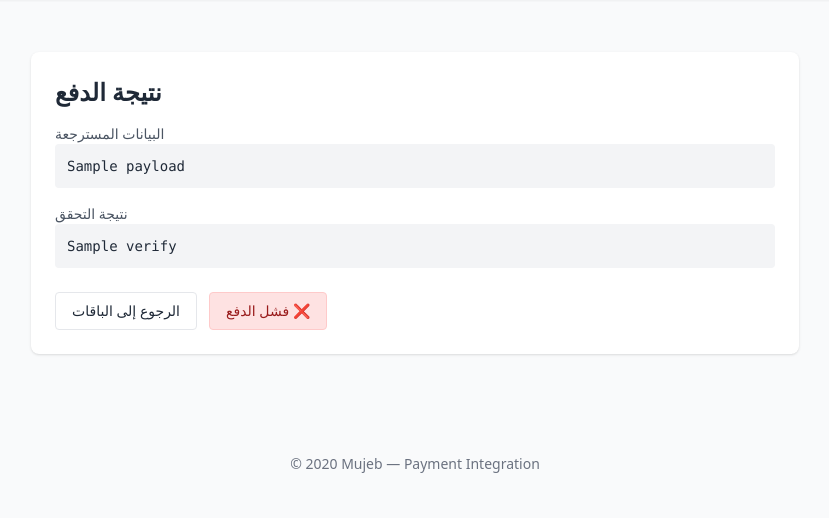
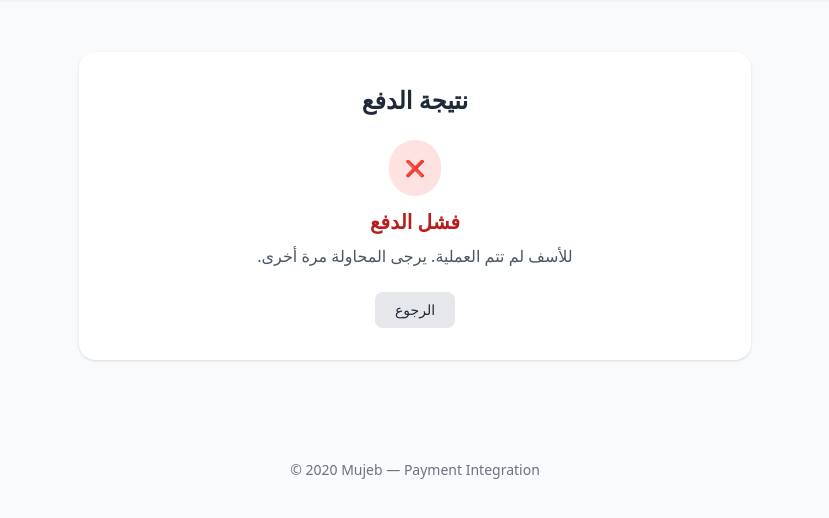
Before and after one commit to HaidaraIB/uchat_paytabs_gateway, a Django app: template payments/templates/payments/return.html in a window 1280 px wide. Shown: the part 80-598 px from the top of the page, without its empty margins (225-1054 px from the left). Run offline with Django 5.2, Linux system fonts and the light colour scheme; the template is opened without the code that fills it: most values are stand-ins (such as "Sample title", 1, 10 or a date in 2020); some libraries are stand-ins or nearby versions.

Commit message:
bug fixes and improvements

```diff
--- a/payments/templates/payments/checkout.html
+++ b/payments/templates/payments/checkout.html
@@ -43,7 +43,7 @@
 
     <div class="mt-6">
       {% if plan.id|lower != "free" and plan.id not in current_workspace.plan %}
-        <a href="{% url 'payments:subscribe' plan.id %}?workspace_id={{ workspace_id }}&owner_email={{ owner_email }}"
+        <a href="{% url 'payments:subscribe' plan.id %}?workspaceID={{ workspace_id }}&ownerEmail={{ owner_email }}"
           class="block text-center w-full inline-block bg-indigo-600 hover:bg-indigo-700 text-white font-semibold py-2 px-4 rounded">
           اشترك الآن
         </a>
--- a/payments/templates/payments/return.html
+++ b/payments/templates/payments/return.html
@@ -1,30 +1,57 @@
 {% extends "payments/base.html" %}
-{% block title %}Payment Result — Mujeb{% endblock %}
+{% block title %}نتيجة الدفع — Mujeb{% endblock %}
+{% load humanize %}
 
 {% block content %}
-<div class="max-w-3xl mx-auto bg-white rounded-lg shadow p-6">
-  <h2 class="text-2xl font-semibold mb-4">نتيجة الدفع</h2>
-
-  <div class="mb-4">
-    <h3 class="text-sm font-medium text-gray-600">البيانات المسترجعة</h3>
-    <pre class="bg-gray-100 p-3 rounded text-sm overflow-x-auto">{{ payload|safe }}</pre>
-  </div>
+<div class="max-w-2xl mx-auto bg-white rounded-2xl shadow p-8 text-center" dir="rtl">
+  <h2 class="text-2xl font-bold mb-6">نتيجة الدفع</h2>
 
   {% if verify %}
-  <div class="mb-4">
-    <h3 class="text-sm font-medium text-gray-600">نتيجة التحقق</h3>
-    <pre class="bg-gray-100 p-3 rounded text-sm overflow-x-auto">{{ verify|safe }}</pre>
+    {% if verify.payment_result and verify.payment_result.response_status == "A" %}
+      <div class="flex flex-col items-center mb-6">
+        <div class="bg-green-100 text-green-700 p-4 rounded-full mb-3">✅</div>
+        <h3 class="text-xl font-semibold text-green-700">تم الدفع بنجاح</h3>
+        <p class="text-gray-600 mt-2">شكرًا لك! تم استلام دفعتك بنجاح.</p>
+      </div>
+    {% else %}
+      <div class="flex flex-col items-center mb-6">
+        <div class="bg-red-100 text-red-700 p-4 rounded-full mb-3">❌</div>
+        <h3 class="text-xl font-semibold text-red-700">فشل الدفع</h3>
+        <p class="text-gray-600 mt-2">للأسف لم تتم العملية. يرجى المحاولة مرة أخرى.</p>
+      </div>
+    {% endif %}
+  {% else %}
+    <div class="text-gray-600 mb-6">لم يتم العثور على نتيجة التحقق.</div>
+  {% endif %}
+
+  {% if verify and verify.payment_result and verify.payment_result.response_status == "A" %}
+  <div class="bg-gray-50 rounded-lg p-4 text-right mb-6">
+    <h4 class="font-medium text-gray-700 mb-3">تفاصيل العملية</h4>
+    <table class="w-full text-sm text-gray-700">
+      <tr class="border-b">
+        <td class="py-2 font-semibold">رقم العملية:</td>
+        <td class="py-2">{{ verify.tran_ref|default:"—" }}</td>
+      </tr>
+      <tr class="border-b">
+        <td class="py-2 font-semibold">المبلغ:</td>
+        <td class="py-2">{{ verify.cart_amount|floatformat:2|intcomma }} {{ verify.cart_currency|default:"" }}</td>
+      </tr>
+      <tr class="border-b">
+        <td class="py-2 font-semibold">البريد الإلكتروني:</td>
+        <td class="py-2">{{ verify.customer_details.email|default:"—" }}</td>
+      </tr>
+    </table>
   </div>
   {% endif %}
 
-  <div class="mt-6 flex gap-3">
-    <a href="{% url 'payments:plans' %}" class="px-4 py-2 rounded border text-sm">الرجوع إلى الباقات</a>
-    {% if verify %}
-      {% if verify.response_status == "A" or verify.payment_result.response_status == "A" %}
-        <span class="px-4 py-2 bg-green-100 border border-green-200 text-green-800 rounded text-sm">تم الدفع بنجاح ✅</span>
-      {% else %}
-        <span class="px-4 py-2 bg-red-100 border border-red-200 text-red-800 rounded text-sm">فشل الدفع ❌</span>
-      {% endif %}
+  <div class="flex justify-center gap-4">
+    <a href="/" class="px-5 py-2 bg-gray-200 hover:bg-gray-300 text-gray-800 rounded-lg text-sm font-medium">
+      الرجوع
+    </a>
+    {% if verify and verify.payment_result and verify.payment_result.response_status == "A" %}
+    <a href="/" class="px-5 py-2 bg-green-600 hover:bg-green-700 text-white rounded-lg text-sm font-medium">
+      متابعة
+    </a>
     {% endif %}
   </div>
 </div>
--- a/payments/urls.py
+++ b/payments/urls.py
@@ -5,7 +5,7 @@ app_name = "payments"
 
 urlpatterns = [
     path("", views.checkout, name="plans"),
-    path("subscribe/<str:plan_id>/", views.subscribe, name="subscribe"),
-    path("paytabs_return/", views.paytabs_return, name="paytabs_return"),
-    path("cancel_subscription/", views.cancel_subscription, name="cancel_subscription"),
+    path("subscribe/<str:plan_id>", views.subscribe, name="subscribe"),
+    path("payment_return", views.paytabs_return, name="paytabs_return"),
+    path("cancel_subscription", views.cancel_subscription, name="cancel_subscription"),
 ]
--- a/payments/utils/paytabs.py
+++ b/payments/utils/paytabs.py
@@ -15,11 +15,11 @@ def create_pay_page(order: Order):
         "tran_type": "sale",
         "tran_class": "ecom",
         "cart_id": str(order.id),
-        "cart_description": "Test Order",
+        "cart_description": f"{order.owner_email}-{order.workspace_id}-{order.plan.plan_id}",
         "cart_currency": "IQD",
         "cart_amount": float(order.amount),
-        "callback": settings.PAYTABS_CALLBACK_URL,
-        "return": settings.PAYTABS_RETURN_URL,
+        "callback": f"{settings.PAYTABS_CALLBACK_URL}?workspaceID={order.workspace_id}&ownerEmail={order.owner_email}",
+        "return": f"{settings.PAYTABS_RETURN_URL}?workspaceID={order.workspace_id}&ownerEmail={order.owner_email}",
         "customer_details": {
             "email": order.owner_email,
         },
```
Also changed, not shown: core/settings.py (+17 -5 lines), payments/utils/uchat.py (+9 -3 lines), payments/views.py (+21 -11 lines), payments/migrations/0006_alter_order_owner_email_alter_order_workspace_id.py (added).
